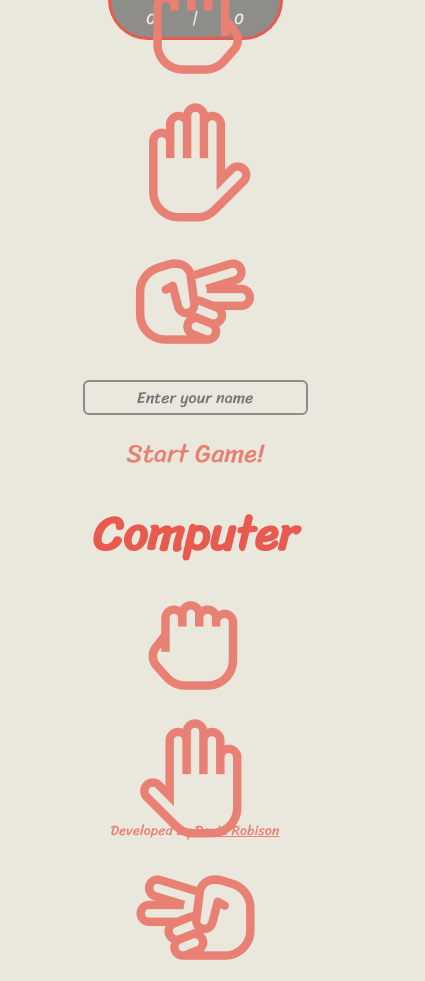
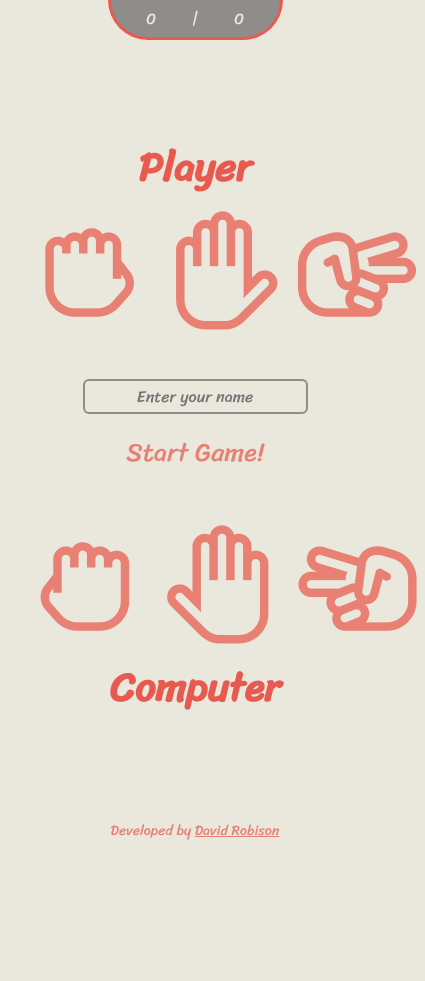
Before and after one commit to robisonwebdev/rock-paper-scissors-react, a React (Create React App) app: page / in a window 390 px wide. Shown: the whole page, 425 px wide, since content can reach past the window. After the commit the page ends 844 px from the top, so only its background shows below. Built offline with nearby package versions, Linux system fonts and the light colour scheme.

Commit message:
Setup @media and adjusted .Computer, .gameInterface, .gameInterace h2, and .gamePieces

```diff
--- a/src/styles/GameInterface.css
+++ b/src/styles/GameInterface.css
@@ -21,3 +21,22 @@
 .gameInterface h2 {
     font-size: 3rem;
 }
+
+@media only screen and (max-width: 985px) {
+    .Computer {
+        flex-direction: column-reverse;
+    }
+
+    .gameInterface {
+        height: 100%;
+        width: 100%;
+    }
+
+    .gameInterface h2 {
+        font-size: 2.5rem;
+    }
+
+    .gamePieces {
+        flex-direction: row;
+    }
+}
```
